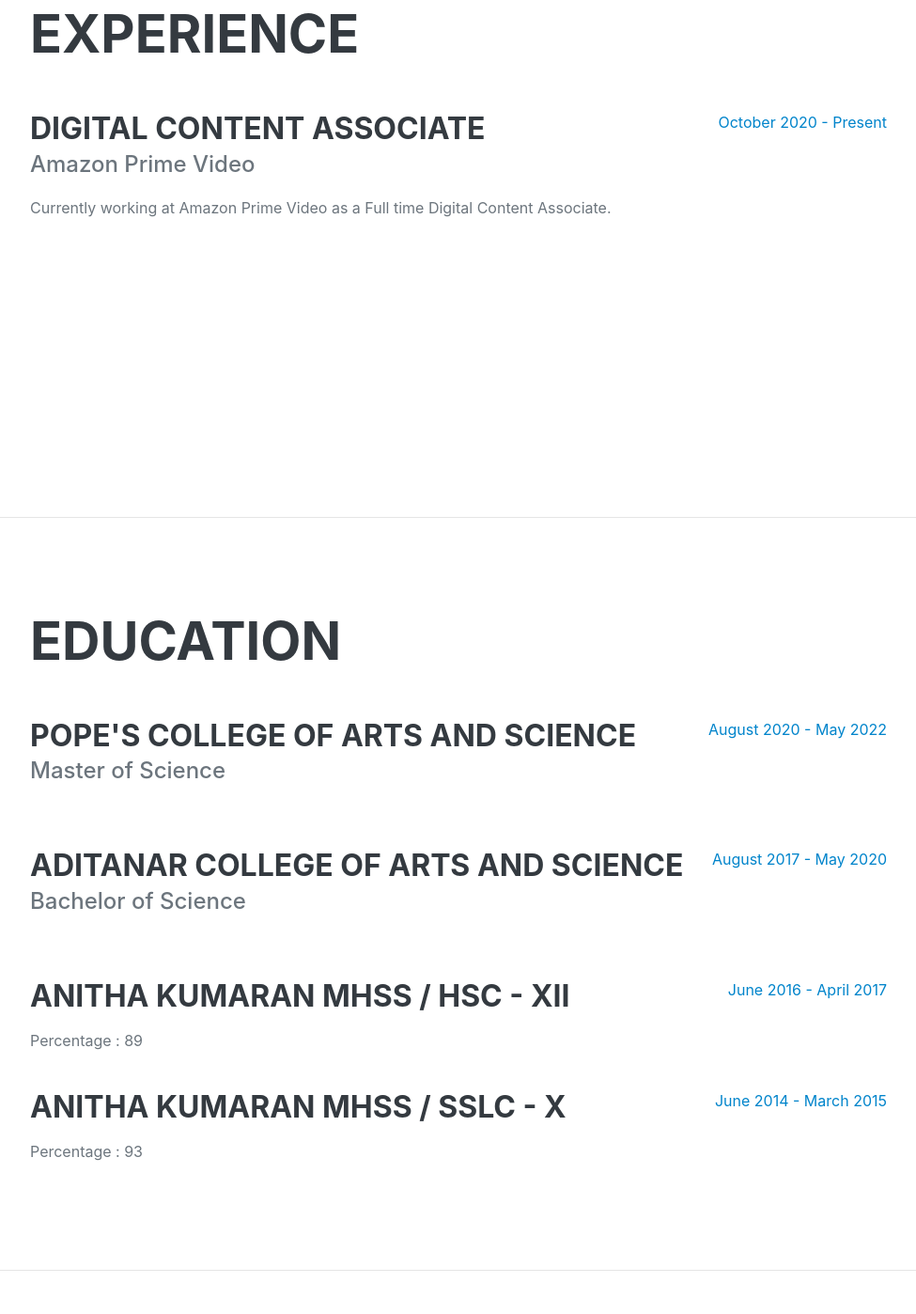
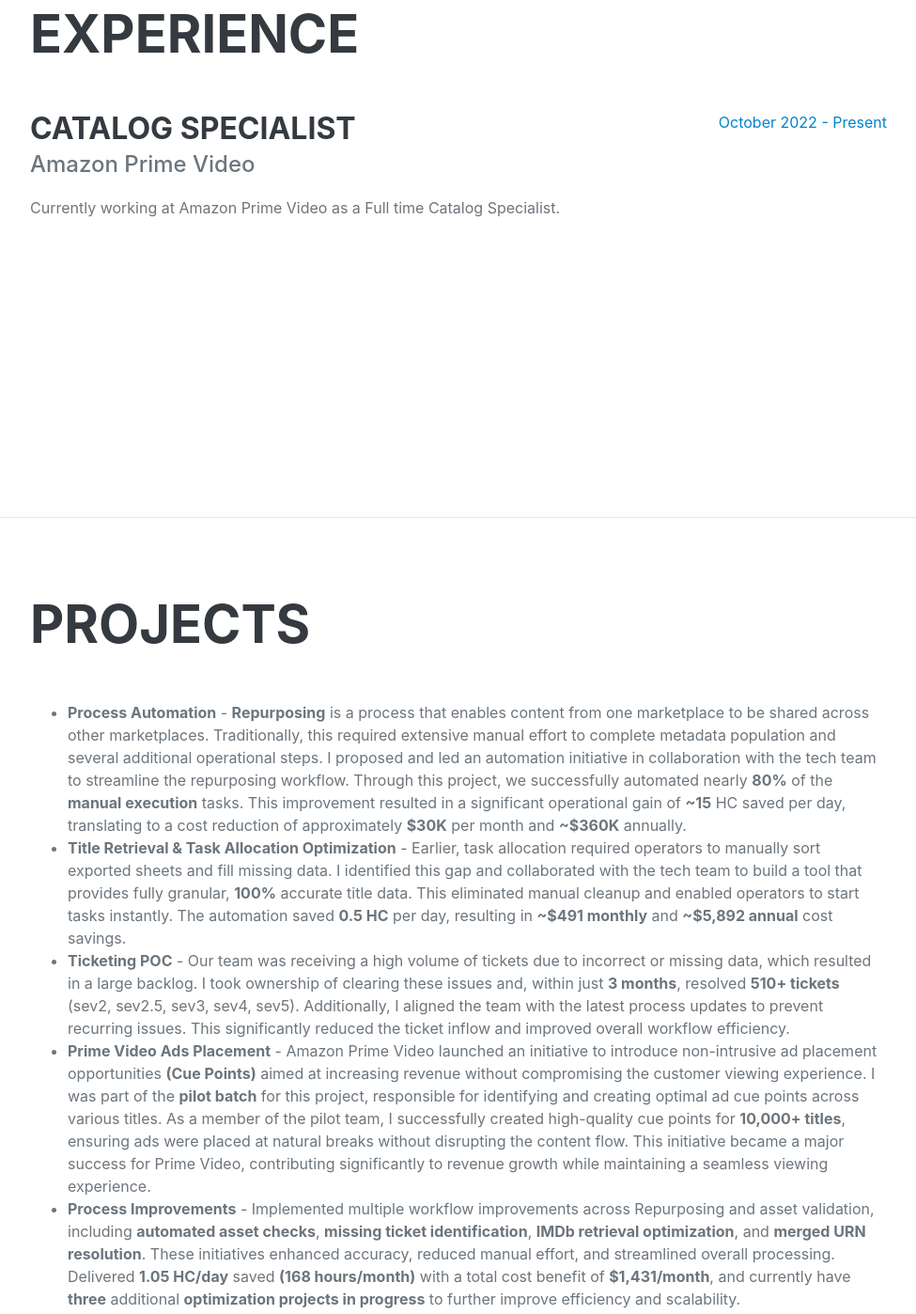
Before and after one commit to jinith-kumar/jinithkumar.github.io, a plain HTML site: page index.html in a window 1280 px wide. Shown: the part 1051-2449 px from the top of the page at 94% size, without its empty margins (288-1263 px from the left). Drawn offline with nearby package versions, Linux system fonts and the light colour scheme; a web font is replaced by a local one.

Commit message:
Updated index.html
Added a section and modified few

```diff
--- a/index.html
+++ b/index.html
@@ -45,6 +45,8 @@
                 <li class="nav-item"><a class="nav-link js-scroll-trigger"
                         href="#experience">Experience</a></li>
                 <li class="nav-item"><a class="nav-link js-scroll-trigger"
+                        href="#projects">Projects</a></li>
+                <li class="nav-item"><a class="nav-link js-scroll-trigger"
                         href="#education">Education</a></li>
                 <li class="nav-item"><a class="nav-link js-scroll-trigger"
                         href="#skills">Skills</a></li>
@@ -67,22 +69,24 @@
                 </h1>
                 <div class="subheading mb-5">2/18, KumarasamyPuram · Lakshmipuram Post<br>
                         Meignanapuram · (628210)<br>
-                  <a href="mailto:jinithkumar.p29@gmail.com">jinithkumar.p29@gmail.com</a>
+                  <a href="mailto:jinithkumar.p29@gmail.com">jinithkumar.p29@gmail.com</a> | +91 8838279680
                 </div>
-                <p class="mb-5">I am experienced in Media Operations.Dynamic Digital Content Associate at Amazon Prime with a proven track record in brand alignment and quality assurance. Spearheaded successful ad placement initiatives, enhancing user satisfaction and driving significant revenue. Expert in content strategy and team collaboration, consistently delivering high-impact solutions and fostering strong partnerships with industry leaders.</p>
+                <p class="mb-5">Dynamic Catalog Specialist also known as <b>Senior Content Associate</b> at Amazon Prime with a proven
+                track record in brand alignment and quality assurance. Expert in content strategy and team collaboration,
+                consistently delivering high-impact solutions and fostering strong partnerships with industry leaders.</p>
                 <div class="social-icons">
                     <a class="social-icon"
                         href="https://www.linkedin.com/in/jinith-kumar-072852177"
                         target="_blank"><i class="fab fa-linkedin-in"></i></a>
                     <a class="social-icon"
+                        href="https://wa.me/8838279680"
+                        target="_blank"><i class="fab fa-whatsapp"></i></a>
+                    <a class="social-icon"
                         href="https://github.com/jinith-kumar"
                         target="_blank"><i class="fab fa-github"></i></a>
-                    <a class="social-icon"
+                    <!-- <a class="social-icon"
                         href="https://x.com/Jinithkumar29"
-                        target="_blank"><i class="fab fa-twitter"></i></a>
-                    <a class="social-icon"
-                        href="https://wa.me/8838279680"
-                        target="_blank"><i class="fab fa-whatsapp"></i></a>
+                        target="_blank"><i class="fab fa-twitter"></i></a> -->
                 </div>
             </div>
         </section>
@@ -94,19 +98,40 @@
                 <div
                     class="d-flex flex-column flex-md-row justify-content-between mb-5">
                     <div class="flex-grow-1">
-                        <h3 class="mb-0">Digital Content Associate</h3>
+                        <h3 class="mb-0">Catalog Specialist</h3>
                         <div class="subheading mb-3">Amazon Prime Video</div>
                         <p>Currently working at Amazon Prime Video as a Full time
-                            Digital Content Associate.</p>
+                            Catalog Specialist.</p>
                     </div>
                     <div class="flex-shrink-0"><span
-                            class="text-primary">October 2020 -
+                            class="text-primary">October 2022 -
                             Present</span>
                     </div>
                   </div>
                 </div>
         </section>
         <hr class="m-0" />
+        <!-- Projects -->
+        <section class="resume-section" id="projects">
+            <div class="resume-section-content">
+                <h2 class="mb-5">Projects</h2>
+                <ul>
+                    <li><b>Process Automation</b> - <b>Repurposing</b> is a process that enables content from one marketplace to be shared across other marketplaces. Traditionally, this required extensive manual effort to complete metadata population and several additional operational steps.
+                    I proposed and led an automation initiative in collaboration with the tech team to streamline the repurposing workflow. Through this project, we successfully automated nearly <b>80%</b> of the <b>manual execution</b> tasks. This improvement resulted in a significant operational gain of <b>~15</b> HC saved per day, translating to a cost reduction of approximately <b>$30K</b> per month and <b>~$360K</b> annually.</li>
+
+                    <li><b>Title Retrieval & Task Allocation Optimization</b> - Earlier, task allocation required operators to manually sort exported sheets and fill missing data. I identified this gap and collaborated with the tech team to build a tool that provides fully granular, <b>100%</b> accurate title data. This eliminated manual cleanup and enabled operators to start tasks instantly. The automation saved <b>0.5 HC</b> per day, resulting in <b>~$491 monthly</b> and <b>~$5,892 annual</b> cost savings. </li>
+
+                    <li><b>Ticketing POC</b> - Our team was receiving a high volume of tickets due to incorrect or missing data, which resulted in a large backlog. I took ownership of clearing these issues and, within just <b>3 months</b>, resolved <b>510+ tickets</b> (sev2, sev2.5, sev3, sev4, sev5). Additionally, I aligned the team with the latest process updates to prevent recurring issues. This significantly reduced the ticket inflow and improved overall workflow efficiency.</li>
+
+                    <li><b>Prime Video Ads Placement</b> - Amazon Prime Video launched an initiative to introduce non-intrusive ad placement opportunities <b>(Cue Points)</b> aimed at increasing revenue without compromising the customer viewing experience. I was part of the <b>pilot batch</b> for this project, responsible for identifying and creating optimal ad cue points across various titles.
+                    As a member of the pilot team, I successfully created high-quality cue points for <b>10,000+ titles</b>, ensuring ads were placed at natural breaks without disrupting the content flow. This initiative became a major success for Prime Video, contributing significantly to revenue growth while maintaining a seamless viewing experience.</li>
+
+                    <li><b>Process Improvements</b> - Implemented multiple workflow improvements across Repurposing and asset validation, including <b>automated asset checks</b>, <b>missing ticket identification</b>, <b>IMDb retrieval optimization</b>, and <b>merged URN resolution</b>. These initiatives enhanced accuracy, reduced manual effort, and streamlined overall processing.
+                    Delivered <b>1.05 HC/day</b> saved <b>(168 hours/month)</b> with a total cost benefit of <b>$1,431/month</b>, and currently have <b>three</b> additional <b>optimization projects in progress</b> to further improve efficiency and scalability.</li>
+
+                </ul>
+            </div>
+        </section>
         <!-- Education-->
         <section class="resume-section" id="education">
             <div class="resume-section-content">
```
